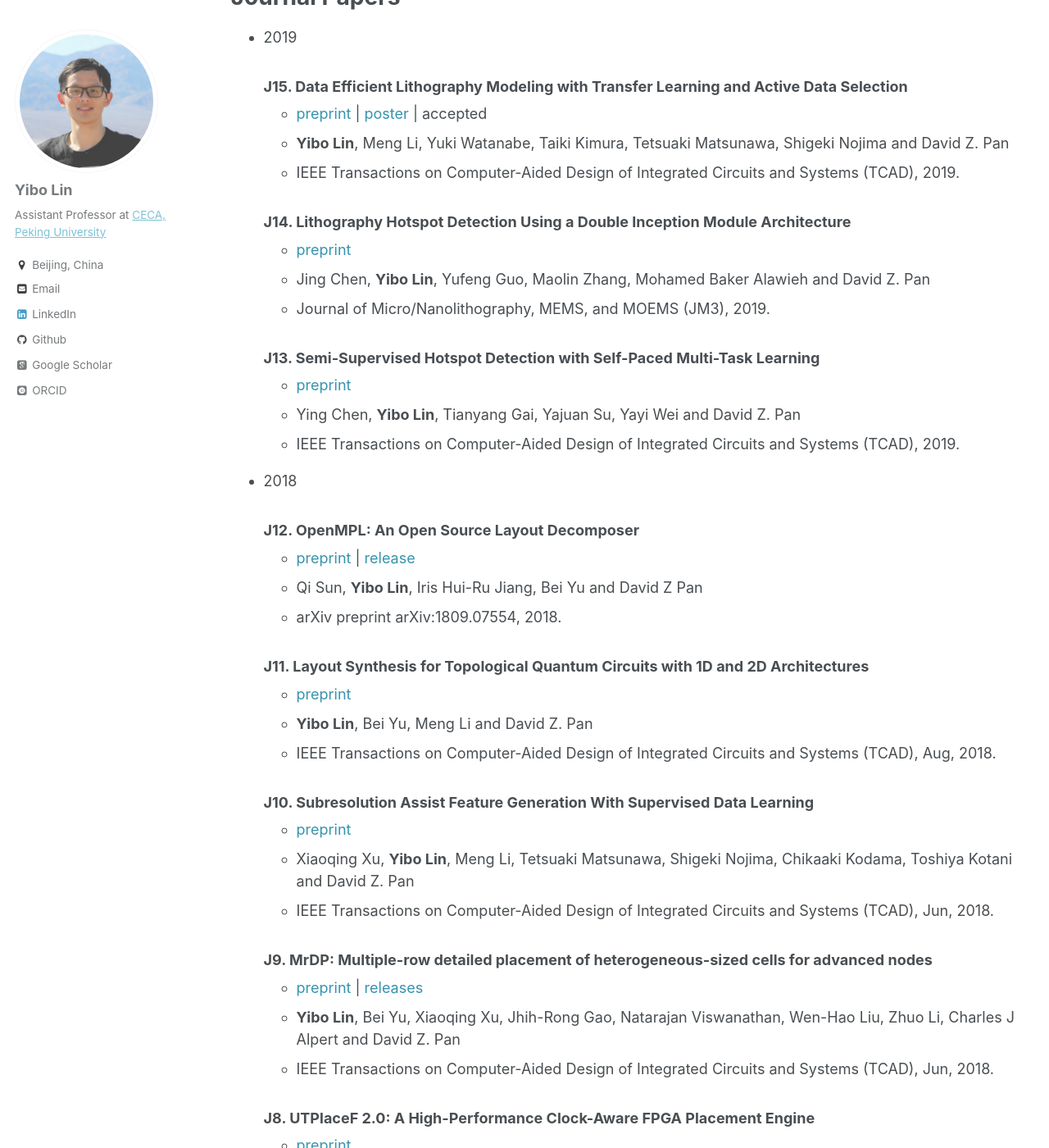
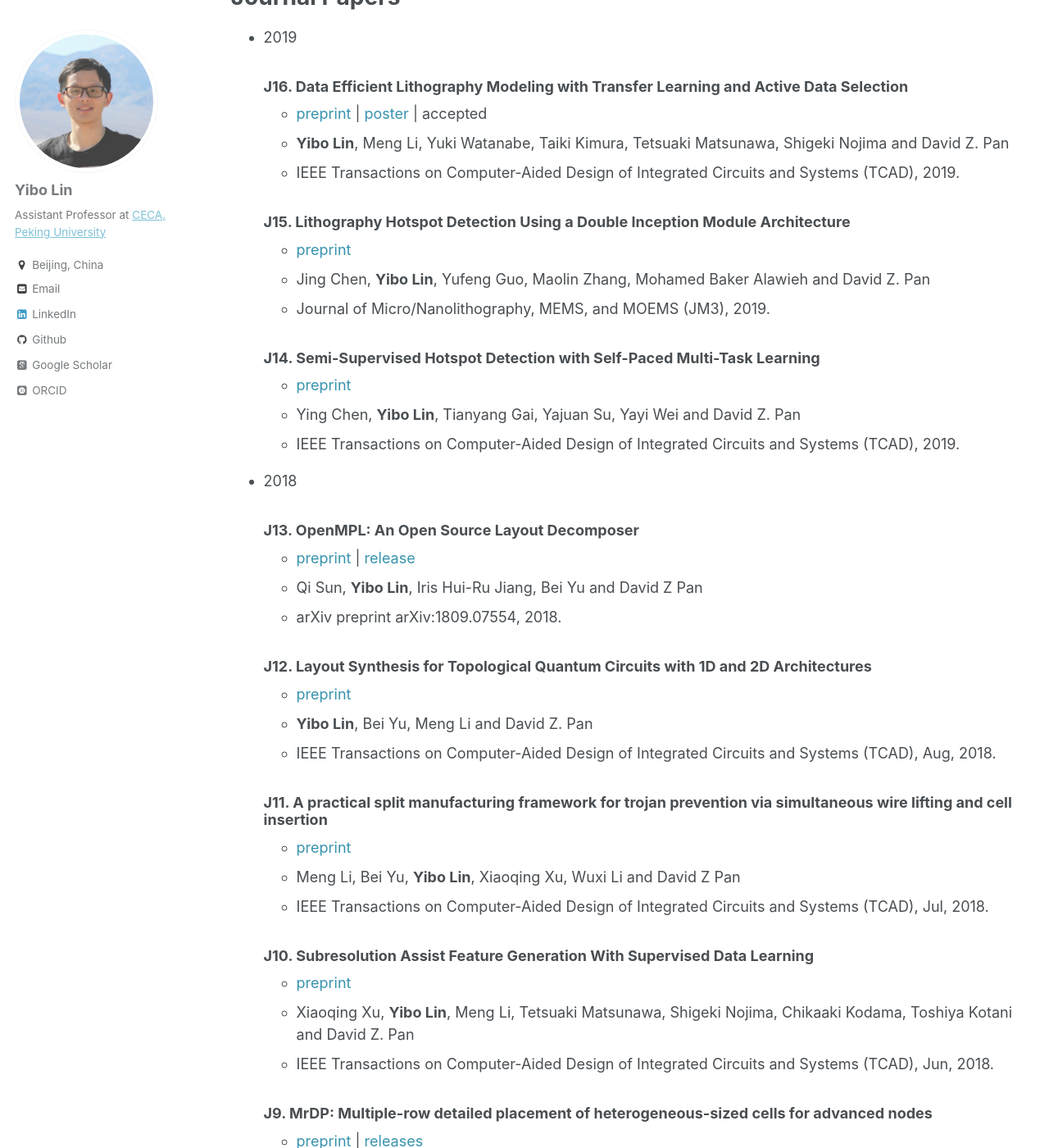
Before and after one commit to limbo018/limbo018.github.io, a Jekyll site: the page built from _pages/publications.md, in a window 1280 px wide and 1400 px high, scrolled down 533 px. Shown: the whole window at 82% size. Built offline with Jekyll 4.4.1, drawn with Linux system fonts in a browser that asks for light colours; some web fonts are replaced.

Commit message:
add meng's tcad paper

```diff
--- a/_pages/publications.md
+++ b/_pages/publications.md
@@ -30,32 +30,37 @@ Journal Papers
 
 * 2019
 
-  ### J15. [Data Efficient Lithography Modeling with Transfer Learning and Active Data Selection](https://doi.org/10.1109/TCAD.2018.2864251)
+  ### J16. [Data Efficient Lithography Modeling with Transfer Learning and Active Data Selection](https://doi.org/10.1109/TCAD.2018.2864251)
      * <a href="https://arxiv.org/pdf/1807.03257.pdf" style="color:#3793ae">preprint</a> \| <a href="/publications/papers/DFM_LithoWorkshop2018_Lin.poster.pdf" style="color:#3793ae">poster</a> \| accepted
      * **Yibo Lin**, Meng Li, Yuki Watanabe, Taiki Kimura, Tetsuaki Matsunawa, Shigeki Nojima and David Z. Pan
      * IEEE Transactions on Computer-Aided Design of Integrated Circuits and Systems (TCAD), 2019.
 
-  ### J14. [Lithography Hotspot Detection Using a Double Inception Module Architecture](https://doi.org/10.1117/1.JMM.18.1.013507)
+  ### J15. [Lithography Hotspot Detection Using a Double Inception Module Architecture](https://doi.org/10.1117/1.JMM.18.1.013507)
      * <a href="/publications/papers/HSD_JM32019_Chen.pdf" style="color:#3793ae">preprint</a>
      * Jing Chen, **Yibo Lin**, Yufeng Guo, Maolin Zhang, Mohamed Baker Alawieh and David Z. Pan
      * Journal of Micro/Nanolithography, MEMS, and MOEMS (JM3), 2019.
 
-  ### J13. [Semi-Supervised Hotspot Detection with Self-Paced Multi-Task Learning](https://doi.org/10.1109/TCAD.2019.2912948)
+  ### J14. [Semi-Supervised Hotspot Detection with Self-Paced Multi-Task Learning](https://doi.org/10.1109/TCAD.2019.2912948)
      * <a href="/publications/papers/HSD_TCAD2019_Chen.pdf" style="color:#3793ae">preprint</a>
      * Ying Chen, **Yibo Lin**, Tianyang Gai, Yajuan Su, Yayi Wei and David Z. Pan
      * IEEE Transactions on Computer-Aided Design of Integrated Circuits and Systems (TCAD), 2019.
 
 * 2018
 
-  ### J12. [OpenMPL: An Open Source Layout Decomposer](https://arxiv.org/abs/1809.07554)
+  ### J13. [OpenMPL: An Open Source Layout Decomposer](https://arxiv.org/abs/1809.07554)
      * <a href="https://arxiv.org/pdf/1809.07554.pdf" style="color:#3793ae">preprint</a> \| <a href="https://github.com/limbo018/OpenMPL" style="color:#3793ae">release</a>
      * Qi Sun, **Yibo Lin**, Iris Hui-Ru Jiang, Bei Yu and David Z Pan
      * arXiv preprint arXiv:1809.07554, 2018.
 
-  ### J11. [Layout Synthesis for Topological Quantum Circuits with 1D and 2D Architectures](https://doi.org/10.1109/TCAD.2017.2760511)
+  ### J12. [Layout Synthesis for Topological Quantum Circuits with 1D and 2D Architectures](https://doi.org/10.1109/TCAD.2017.2760511)
      * <a href="/publications/papers/QUANTUM_TCAD2017_Lin.pdf" style="color:#3793ae">preprint</a>
      * **Yibo Lin**, Bei Yu, Meng Li and David Z. Pan
      * IEEE Transactions on Computer-Aided Design of Integrated Circuits and Systems (TCAD), Aug, 2018.
+
+  ### J11. [A practical split manufacturing framework for trojan prevention via simultaneous wire lifting and cell insertion](https://doi.org/10.1109/TCAD.2018.2859402)
+     * <a href="/publications/papers/SPM_TCAD2018_Li.pdf" style="color:#3793ae">preprint</a>
+     * Meng Li, Bei Yu, **Yibo Lin**, Xiaoqing Xu, Wuxi Li and David Z Pan
+     * IEEE Transactions on Computer-Aided Design of Integrated Circuits and Systems (TCAD), Jul, 2018.
 
   ### J10. [Subresolution Assist Feature Generation With Supervised Data Learning](https://doi.org/10.1109/TCAD.2017.2748029)
      * <a href="/publications/papers/SRAF_TCAD2017_Xu.pdf" style="color:#3793ae">preprint</a>
```
Also changed, not shown: _includes/publications_cv.md (+7 -5 lines), ref/publications.bib (+13 -0 lines), 5 other files.
